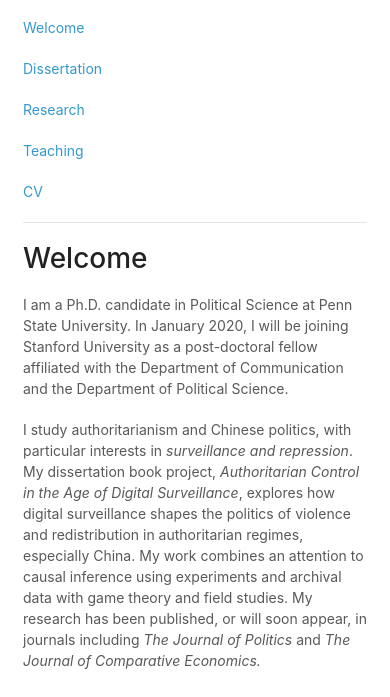
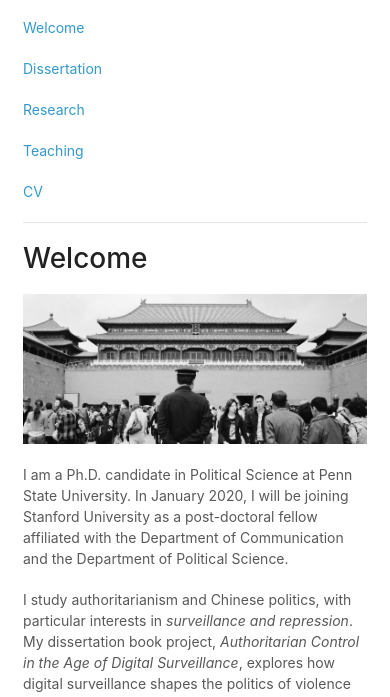
Before and after one commit to leexuxu/personalwebsite, a plain HTML site: page index.html in a window 390 px wide. Shown: the part 140-837 px from the top of the page. Drawn offline with Linux system fonts and the light colour scheme; files whose address does not match are found by name.

Commit message:
Modifying index.html

```diff
--- a/index.html
+++ b/index.html
@@ -45,7 +45,7 @@
 
       <h1 id="Welcome">Welcome</h1>
       <p>
-	  <img id="Welcome-img" class="hide-on-mobile" src="/xu_xu/background_bw.jpg" alt="Forbidden City"></p>
+	  <img src="/xu_xu/background_bw.jpg" alt="Forbidden City"></p>
 <p>
 I am a Ph.D. candidate in Political Science at Penn State University. In January 2020, I will be joining Stanford University as a post-doctoral fellow affiliated with the Department of Communication and the Department of Political Science.</p>
 <p>
```
